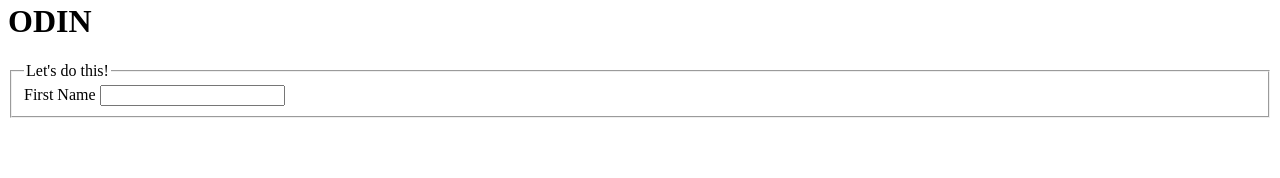
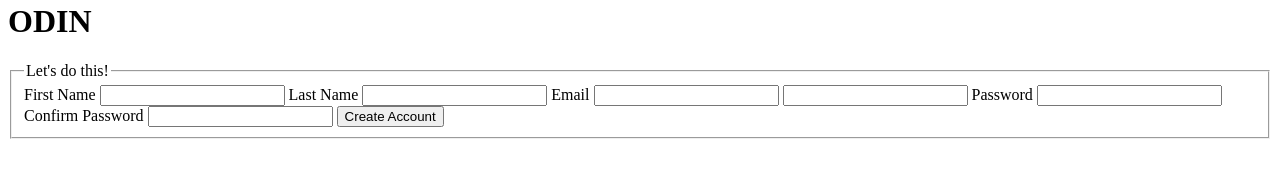
Before and after one commit to rehel9/sign-up-form, a plain HTML site: page index.html in a window 1280 px wide. Shown: the part 538-716 px from the top of the page. Drawn offline with Linux system fonts and the light colour scheme.

Commit message:
Add inputs with their proper labels and button for submit

```diff
--- a/index.html
+++ b/index.html
@@ -21,7 +21,23 @@
                     <label for="first-name">First Name</label>
                     <input type="text" id="first-name" name="first-name">
 
+                    <label for="last-name">Last Name</label>
+                    <input type="text" id="last-name" name="last-name">
 
+                    <label for="email">Email</label>
+                    <input type="email" name="email" id="email">
+
+                    <label for="phone-number"></label>
+                    <input type="tel" name="phone-number" id="phone-number">
+
+                    <label for="password">Password</label>
+                    <input type="password" name="password" id="password">
+
+
+                    <label for="confirm-password">Confirm Password</label>
+                    <input type="password" name="confirm-password" id="confirm-password">
+
+                    <button type="submit">Create Account</button>
                 </fieldset>
             </form>
         </div>
```
